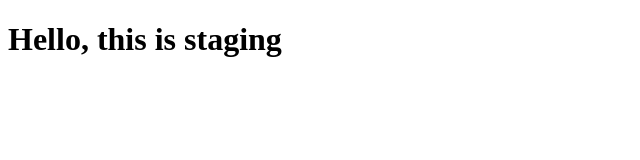
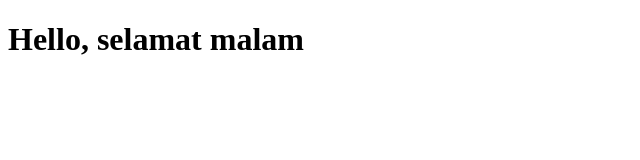
Before and after one commit to nova34tkj4/jenkins, a plain HTML site: page index.html in a window 1280 px wide. Shown: the whole page, without its empty margins (0-640 px from the left). Drawn offline with Linux system fonts and the light colour scheme.

Commit message:
Update index.html

```diff
--- a/index.html
+++ b/index.html
@@ -4,6 +4,6 @@
     <title>Welcome to Nginx new</title>
 </head>
 <body>
-    <h1>Hello, this is staging</h1>
+    <h1>Hello, selamat malam</h1>
 </body>
 </html>
```
